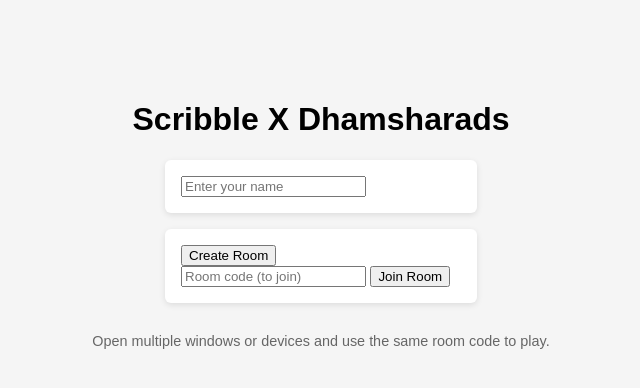
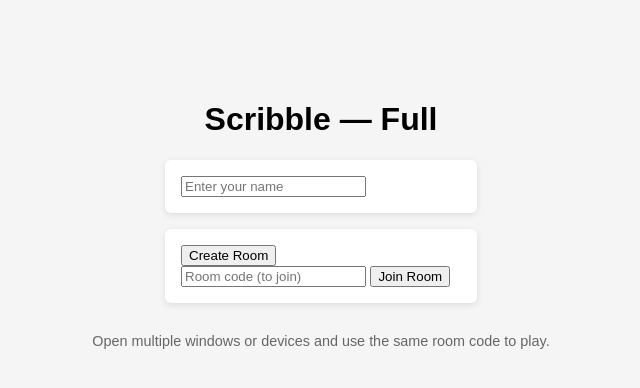
Before and after one commit to KAJUKATLIii/scribble, a website: page public/index.html in a window 1280 px wide. Shown: the whole page, without its empty margins (319-959 px from the left). Drawn offline with nearby package versions, Linux system fonts and the light colour scheme; no server answers.

Commit message:
Update index.html

```diff
--- a/public/index.html
+++ b/public/index.html
@@ -2,7 +2,7 @@
 <html lang="en">
 <head>
   <meta charset="utf-8" />
-  <title>Scribble X Dhamshrads </title>
+  <title>Scribble — Full (with Custom Words)</title>
   <meta name="viewport" content="width=device-width,initial-scale=1" />
   <link rel="stylesheet" href="/style.css" />
 </head>
@@ -11,7 +11,7 @@
   <div id="modalOverlay" class="modal-overlay hidden"></div>
 
   <div id="loginScreen" class="centered">
-    <h1>Scribble X Dhamsharads</h1>
+    <h1>Scribble — Full</h1>
 
     <div class="card small">
       <input id="nameInput" placeholder="Enter your name" maxlength="20" />
```
